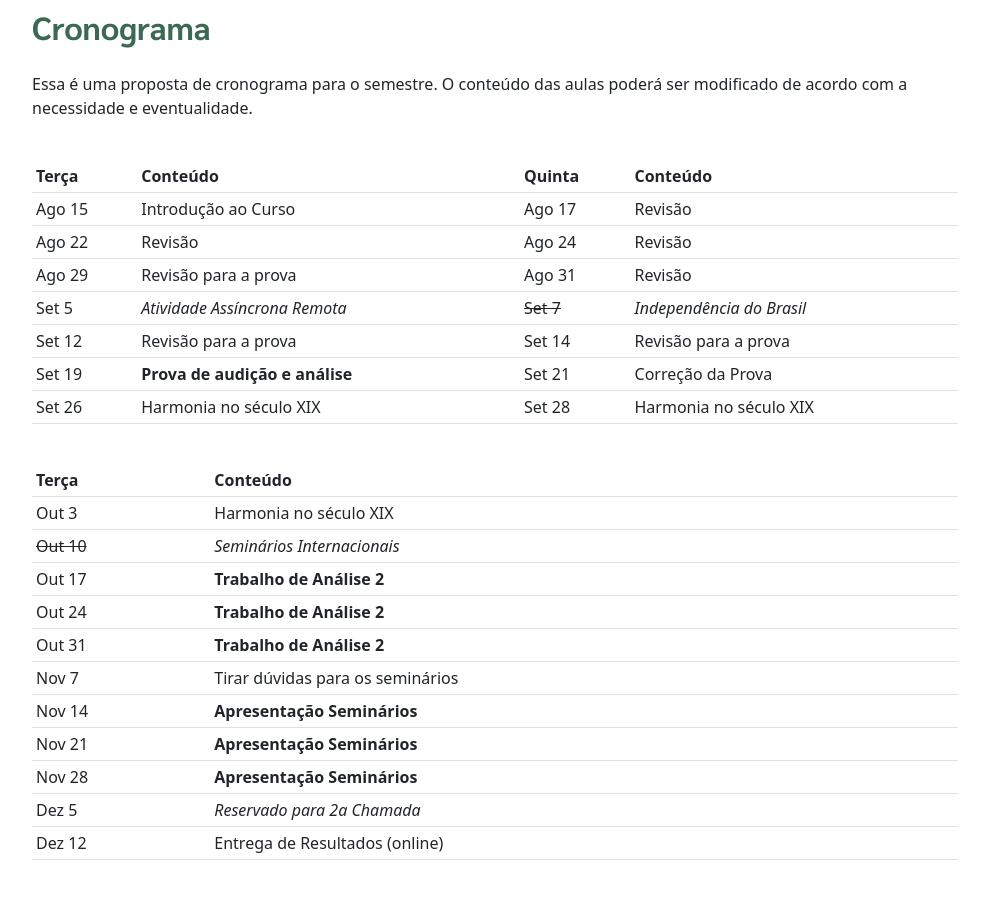
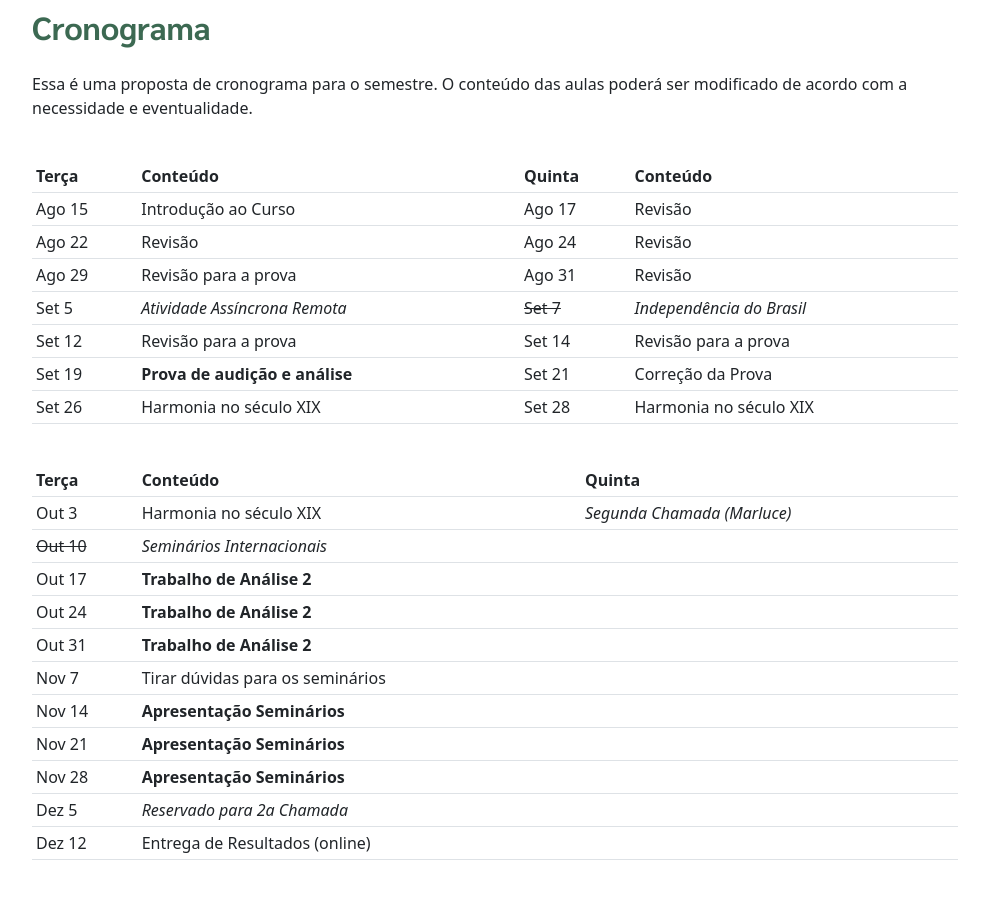
Before and after one commit to pedrokroger/pedrokroger.github.io, a Jekyll site: the page built from pages/musa76-lem8.md, in a window 1280 px wide and 900 px high, scrolled down 2050 px. Shown: the whole window, without its empty margins (50-1039 px from the left). Built offline with Jekyll 4.4.1, drawn with Linux system fonts in a browser that asks for light colours.

Commit message:
Atualiza cronograma

```diff
--- a/pages/musa76-lem8.md
+++ b/pages/musa76-lem8.md
@@ -114,16 +114,16 @@
 | Set 26     | Harmonia no século XIX           | Set 28     | Harmonia no século XIX                |
 
 
-| Terça      | Conteúdo                         |
-|------------|----------------------------------|
-| Out 3      | Harmonia no século XIX           |
-| ~~Out 10~~ | _Seminários Internacionais_      |
-| Out 17     | **Trabalho de Análise 2**        |
-| Out 24     | **Trabalho de Análise 2**        |
-| Out 31     | **Trabalho de Análise 2**        |
-| Nov 7      | Tirar dúvidas para os seminários |
-| Nov 14     | **Apresentação Seminários**      |
-| Nov 21     | **Apresentação Seminários**      |
-| Nov 28     | **Apresentação Seminários**      |
-| Dez 5      | _Reservado para 2a Chamada_      |
-| Dez 12     | Entrega de Resultados (online)   |
+| Terça      | Conteúdo                         | Quinta                      |
+|------------|----------------------------------|-----------------------------|
+| Out 3      | Harmonia no século XIX           | _Segunda Chamada (Marluce)_ |
+| ~~Out 10~~ | _Seminários Internacionais_      |                             |
+| Out 17     | **Trabalho de Análise 2**        |                             |
+| Out 24     | **Trabalho de Análise 2**        |                             |
+| Out 31     | **Trabalho de Análise 2**        |                             |
+| Nov 7      | Tirar dúvidas para os seminários |                             |
+| Nov 14     | **Apresentação Seminários**      |                             |
+| Nov 21     | **Apresentação Seminários**      |                             |
+| Nov 28     | **Apresentação Seminários**      |                             |
+| Dez 5      | _Reservado para 2a Chamada_      |                             |
+| Dez 12     | Entrega de Resultados (online)   |                             |
```
